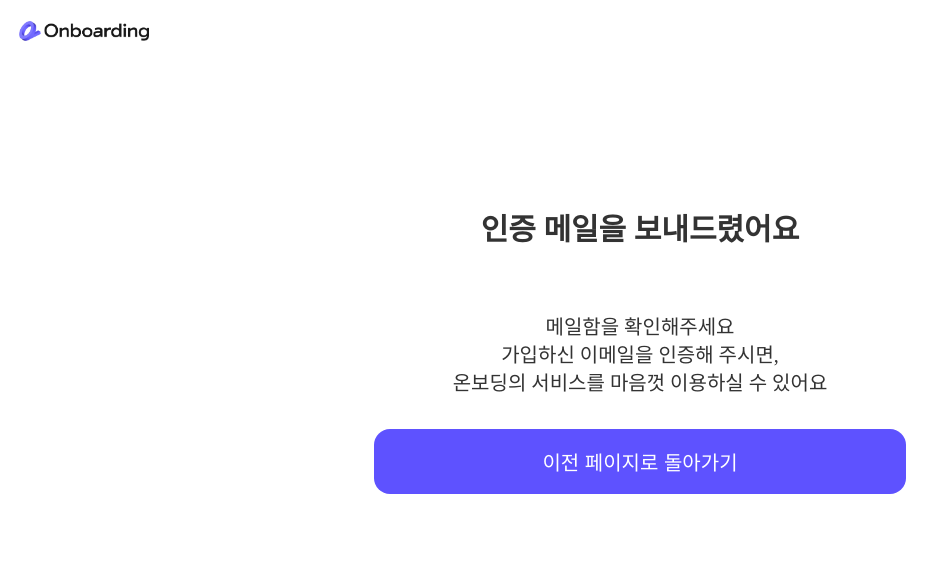
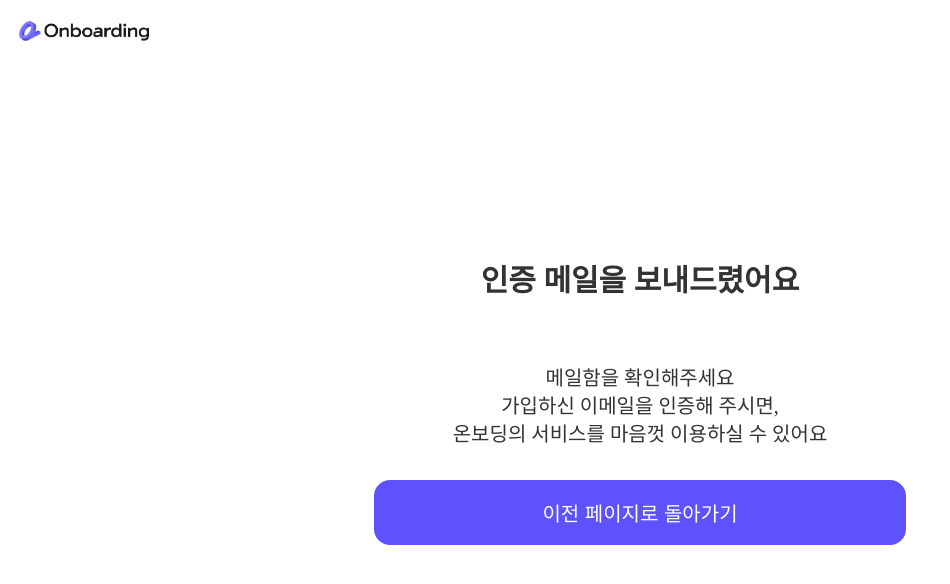
Before and after one commit to TeamLearningFlow/LearningFlow-FE, a Next.js app: page /register/emailAuth in a window 1280 px wide. Shown: the top 584 px of the page, without its empty margins (0-950 px from the left). Built offline with nearby package versions, Linux system fonts and the light colour scheme.

Commit message:
style: 회원가입페이지 이메일 인증화면 UI 수정 #13

```diff
--- a/src/pages/register/emailAuth.tsx
+++ b/src/pages/register/emailAuth.tsx
@@ -26,8 +26,8 @@ const EmailAuthPage: React.FC = () => {
     <>
       {showAuth ? (
         <>
+          <DarkTopLogo />
           <Container>
-            <DarkTopLogo />
             <PageContainer>
               <TitleContainer>인증 메일을 보내드렸어요</TitleContainer>
               <IconContainer>
@@ -58,9 +58,14 @@ const EmailAuthPage: React.FC = () => {
 export default EmailAuthPage;
 
 const Container = styled.div`
+  position: fixed;
+  display: flex;
   flex-direction: column;
   justify-content: center;
   align-items: center;
+  top: 0;
+  left: 0;
+  width: 100vw;
   height: 100vh;
 `;
 
@@ -69,8 +74,6 @@ const PageContainer = styled.div`
   flex-direction: column;
   justify-content: center;
   align-items: center;
-
-  margin-top: 145px;
 `;
 
 const TitleContainer = styled.div`
```
